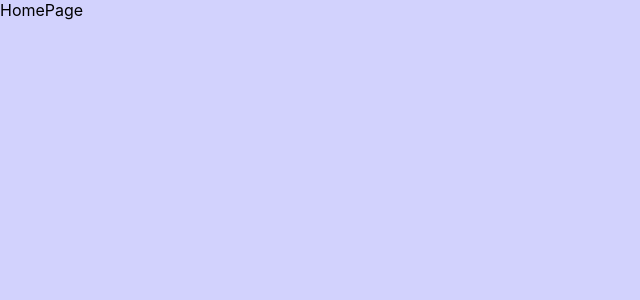
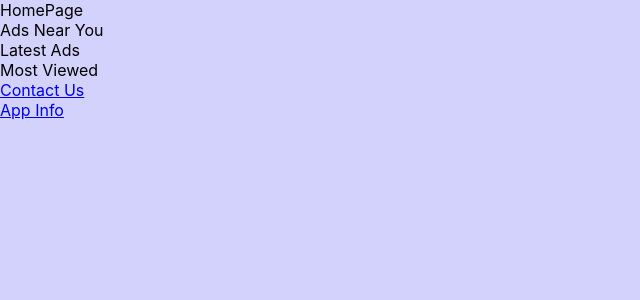
Before and after one commit to L-E-W-1-5/e-comm, a React (Create React App) app: page / in a window 1280 px wide. Shown: the top 300 px of the page, without its empty margins (0-640 px from the left). Built offline with nearby package versions, Linux system fonts and the light colour scheme.

Commit message:
footer started

```diff
--- /dev/null
+++ b/src/Components/Footer/FooterNavBar.tsx
@@ -0,0 +1,17 @@
+import {NavLink} from "react-router-dom";
+
+
+
+export default function FooterNavBar (){
+    return (<div className="footerNavBar">
+        <div className="footerAds">
+        <div>Ads Near You</div>
+        <div>Latest Ads</div>
+        <div>Most Viewed</div>
+        </div>
+        <div className="footerInfo">
+        <div><NavLink to="/ContactUs">Contact Us</NavLink></div>
+        <div><NavLink to="/AppInfo">App Info</NavLink></div>
+        </div>
+    </div>)
+}
--- a/src/Components/HomePage/HomePage.tsx
+++ b/src/Components/HomePage/HomePage.tsx
@@ -1,3 +1,7 @@
+import FooterNavBar from "../Footer/FooterNavBar"
+
 export default function HomePage (){
-    return <>HomePage</>
+    return (<div>HomePage
+        <FooterNavBar/>
+    </div>)
 }
```
